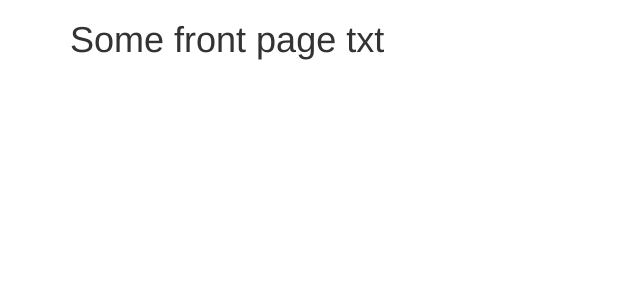
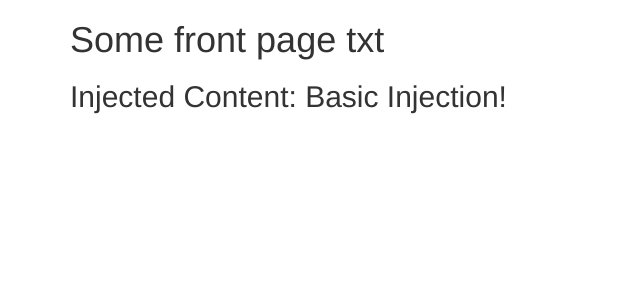
Before and after one commit to JDSalisbury/Next_lvl_Django, a Django app: page / in a window 1280 px wide. Shown: the top 300 px of the page, without its empty margins (0-640 px from the left). Run offline with Django 3.2, Linux system fonts and the light colour scheme; some libraries are stand-ins or nearby versions.

Commit message:
added injection from a dictionary function, some comments explain more of whats going on with the **kwargs

```diff
--- a/advcbv/basic_app/views.py
+++ b/advcbv/basic_app/views.py
@@ -1,12 +1,18 @@
 from django.shortcuts import render
 from django.views.generic import View, TemplateView
-from django.http import HttpResponse
+# from django.http import HttpResponse
 
 # Create your views here.
+#python **kwargs key word arguments, will accept any number of arguments for a dictionary/hash map
+# https://stackoverflow.com/questions/36901/what-does-double-star-asterisk-and-star-asterisk-do-for-parameters
 
 class IndexView(TemplateView):
     template_name = 'index.html'
 
+    def get_context_data(self,**kwargs):
+        context = super().get_context_data(**kwargs)
+        context['injectme'] = "Basic Injection!"
+        return context
 
 
 
--- a/advcbv/templates/index.html
+++ b/advcbv/templates/index.html
@@ -1,4 +1,5 @@
 {% extends "base.html" %}
 {% block body_block %}
 <h1>Some front page txt</h1>
+<h2>Injected Content: {{ injectme }}</h2>
 {% endblock %}
```
